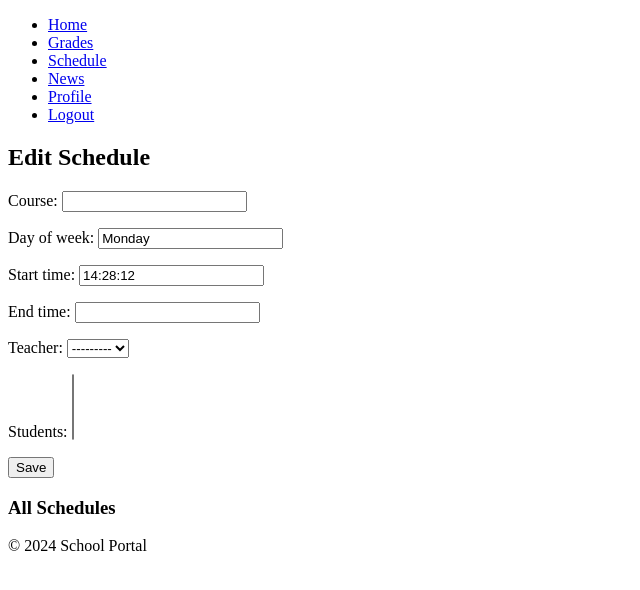
After one commit to KREKERKZ/school_portal, a Django app: page /edit_schedule/ in a window 1280 px wide. The commit adds this page. Shown: the top 590 px of the page, without its empty margins (0-640 px from the left). Run offline with Django 3.2, Linux system fonts and the light colour scheme; a user stored in the database is signed in; data that the repository does not hold is empty.

Commit message:
Fix line endings

```diff
--- a/app/admin.py
+++ b/app/admin.py
@@ -1,5 +1,3 @@
-# app/admin.py
-
 from django.contrib import admin
 from .models import CustomUser, Grade, Schedule, News
 
--- a/app/admin_routes.py
+++ b/app/admin_routes.py
@@ -6,5 +6,4 @@ urlpatterns = [
     path('schedule/', views.view_schedule, name='view_schedule_admin'),
     path('news/', views.view_news, name='view_news_admin'),
     path('profile/', views.view_profile, name='view_profile_admin'),
-    # Добавьте другие маршруты для администраторов, если есть
 ]
--- a/app/auth.py
+++ b/app/auth.py
@@ -10,9 +10,9 @@ def login_view(request):
         password = request.POST['password']
         user = authenticate(request, username=username, password=password)
         if user is not None:
-            if user.is_approved:
+            if hasattr(user, 'customuser') and user.customuser.is_approved:
                 login(request, user)
-                return redirect('home')
+                return redirect('index')
             else:
                 messages.error(request, 'Your account is awaiting approval.')
         else:
--- a/app/forms.py
+++ b/app/forms.py
@@ -2,12 +2,23 @@
 
 from django.contrib.auth.forms import UserCreationForm
 from django import forms
-from .models import CustomUser
+from .models import CustomUser, Schedule, Grade
 
 
 class CustomUserCreationForm(UserCreationForm):
     class Meta:
         model = CustomUser
-        fields = ('username', 'email', 'user_type', 'is_approved')
+        fields = ('username', 'email', 'user_type')
 
-    is_approved = forms.BooleanField(label='Is Approved', required=False)
+
+class ScheduleForm(forms.ModelForm):
+    class Meta:
+        model = Schedule
+        fields = ['course', 'day_of_week', 'start_time', 'end_time',
+                  'teacher', 'students']
+
+
+class GradeForm(forms.ModelForm):
+    class Meta:
+        model = Grade
+        fields = ['student', 'course', 'grade']
--- a/app/models.py
+++ b/app/models.py
@@ -1,6 +1,8 @@
 # app/models.py
+
 from django.contrib.auth.models import AbstractUser
 from django.db import models
+from django.utils import timezone
 
 
 class CustomUser(AbstractUser):
@@ -27,22 +29,23 @@ class CustomUser(AbstractUser):
     )
 
 
-class Grade(models.Model):
-    student = models.ForeignKey(CustomUser,
-                                on_delete=models.CASCADE,
-                                related_name='grades')
-    subject = models.CharField(max_length=100)
-    grade = models.DecimalField(max_digits=5, decimal_places=2)
-    date = models.DateField()
+class Schedule(models.Model):
+    course = models.CharField(max_length=100)
+    day_of_week = models.CharField(max_length=50, default='Monday')
+    start_time = models.TimeField(default=timezone.now)
+    end_time = models.TimeField()
+    teacher = models.ForeignKey('CustomUser', on_delete=models.CASCADE,
+                                related_name='taught_classes')
+    students = models.ManyToManyField('CustomUser',
+                                      related_name='enrolled_classes')
 
 
-class Schedule(models.Model):
-    teacher = models.ForeignKey(CustomUser,
-                                on_delete=models.CASCADE,
-                                related_name='schedules')
-    day = models.CharField(max_length=20)
-    time = models.TimeField()
-    class_name = models.CharField(max_length=100)
+class Grade(models.Model):
+    student = models.ForeignKey('CustomUser', on_delete=models.CASCADE,
+                                related_name='grades')
+    course = models.ForeignKey('Schedule', on_delete=models.CASCADE,
+                               related_name='grades', default=1)
+    grade = models.FloatField()
 
 
 class News(models.Model):
--- a/app/parent_routes.py
+++ b/app/parent_routes.py
@@ -6,5 +6,4 @@ urlpatterns = [
     path('schedule/', views.view_schedule, name='view_schedule_parent'),
     path('news/', views.view_news, name='view_news_parent'),
     path('profile/', views.view_profile, name='view_profile_parent'),
-    # Добавьте другие маршруты для родителей, если есть
 ]
--- a/app/routes.py
+++ b/app/routes.py
@@ -5,5 +5,4 @@ urlpatterns = [
     path('', views.index, name='index'),
     path('login/', views.login_view, name='login'),
     path('register/', views.register_view, name='register'),
-    # Добавьте другие маршруты, если необходимо
 ]
--- a/app/student_routes.py
+++ b/app/student_routes.py
@@ -6,5 +6,4 @@ urlpatterns = [
     path('schedule/', views.view_schedule, name='view_schedule_student'),
     path('news/', views.view_news, name='view_news_student'),
     path('profile/', views.view_profile, name='view_profile_student'),
-    # Добавьте другие маршруты для студентов, если есть
 ]
--- a/app/teacher_routes.py
+++ b/app/teacher_routes.py
@@ -6,5 +6,4 @@ urlpatterns = [
     path('schedule/', views.view_schedule, name='view_schedule_teacher'),
     path('news/', views.view_news, name='view_news_teacher'),
     path('profile/', views.view_profile, name='view_profile_teacher'),
-    # Добавьте другие маршруты для учителей, если есть
 ]
--- a/app/templates/base.html
+++ b/app/templates/base.html
@@ -29,7 +29,7 @@
 
     <div class="content">
         {% block content %}
-        <!-- Здесь будет вставлен специфический контент каждой страницы -->
+
         {% endblock %}
     </div>
 
@@ -37,7 +37,6 @@
         <p>&copy; 2024 School Portal</p>
     </footer>
 
-    <!-- Подключение скриптов JavaScript -->
     <script src="{% static 'js/scripts.js' %}"></script>
 </body>
 </html>
--- /dev/null
+++ b/app/templates/edit_schedule.html
@@ -0,0 +1,17 @@
+{% extends "base.html" %}
+
+{% block content %}
+  <h2>Edit Schedule</h2>
+  <form method="post">
+    {% csrf_token %}
+    {{ form.as_p }}
+    <button type="submit">Save</button>
+  </form>
+
+  <h3>All Schedules</h3>
+  <ul>
+    {% for schedule in schedules %}
+      <li>{{ schedule }} <a href="{% url 'edit_schedule' schedule.id %}">Edit</a></li>
+    {% endfor %}
+  </ul>
+{% endblock %}
--- a/app/urls.py
+++ b/app/urls.py
@@ -13,4 +13,9 @@ urlpatterns = [
     path('login/', login_view, name='login'),
     path('logout/', logout_view, name='logout'),
     path('register/', register_view, name='register'),
+    path('edit_schedule/', views.edit_schedule, name='edit_schedule'),
+    path('edit_schedule/<int:schedule_id>/', views.edit_schedule,
+         name='edit_schedule'),
+    path('edit_grades/', views.edit_grades, name='edit_grades'),
+    path('edit_grades/<int:grade_id>/', views.edit_grades, name='edit_grades'),
 ]
--- a/app/views.py
+++ b/app/views.py
@@ -1,11 +1,11 @@
 # app/views.py
 
-from django.shortcuts import render, redirect
-from django.contrib.auth.decorators import login_required
+from django.shortcuts import render, redirect, get_object_or_404
+from django.contrib.auth.decorators import login_required, user_passes_test
 from django.http import HttpResponse
 from django.contrib import messages
 from .models import CustomUser, Grade, Schedule, News
-from .forms import CustomUserCreationForm
+from .forms import CustomUserCreationForm, ScheduleForm, GradeForm
 
 
 def home_view(request):
@@ -18,10 +18,16 @@ def register_view(request):
         if form.is_valid():
             user = form.save(commit=False)
             if user.user_type == 'admin':
-                user.is_approved = False
-                messages.success(
-                    request,
-                    'Registration successful. Waiting for admin approval.')
+                if request.user.is_superuser:
+                    user.is_approved = False
+                    messages.success(
+                        request,
+                        'Registration successful. Waiting for admin approval.')
+                else:
+                    messages.error(
+                        request,
+                        'Only superusers can approve admin registrations.')
+                    return redirect('register')
             else:
                 user.is_approved = True
                 messages.success(request,
@@ -36,8 +42,10 @@ def register_view(request):
 @login_required
 def view_grades(request):
     if hasattr(request.user, 'user_type'):
-        if request.user.user_type in ['parent', 'student']:
-            grades = request.user.grades.all()
+        if request.user.user_type == 'parent':
+            grades = Grade.objects.filter(student__parent=request.user)
+        elif request.user.user_type == 'student':
+            grades = Grade.objects.filter(student=request.user)
         elif request.user.user_type == 'teacher':
             grades = Grade.objects.filter(teacher=request.user)
         elif request.user.user_type == 'admin':
@@ -53,7 +61,9 @@ def view_grades(request):
 def view_schedule(request):
     if hasattr(request.user, 'user_type'):
         if request.user.user_type == 'teacher':
-            schedules = request.user.schedules.all()
+            schedules = Schedule.objects.filter(teacher=request.user)
+        elif request.user.user_type == 'student':
+            schedules = Schedule.objects.filter(student=request.user)
         elif request.user.user_type == 'admin':
             schedules = Schedule.objects.all()
         else:
@@ -61,6 +71,52 @@ def view_schedule(request):
         return render(request, 'schedule.html', {'schedules': schedules})
     else:
         return HttpResponse("User has no user_type attribute.")
+
+
+@user_passes_test(lambda u: u.is_staff or u.user_type == 'teacher')
+@login_required
+def edit_schedule(request, schedule_id=None):
+    if schedule_id:
+        schedule = get_object_or_404(Schedule, id=schedule_id)
+    else:
+        schedule = None
+
+    if request.method == 'POST':
+        form = ScheduleForm(request.POST, instance=schedule)
+        if form.is_valid():
+            form.save()
+            return redirect('view_schedule')
+    else:
+        form = ScheduleForm(instance=schedule)
+        schedules = Schedule.objects.all()
+        teachers = CustomUser.objects.filter(user_type='teacher')
+        return render(request, 'edit_schedule.html', {'form': form,
+                                                      'schedules': schedules,
+                                                      'teachers': teachers})
+
+
+@user_passes_test(lambda u: u.user_type == 'teacher')
+@login_required
+def edit_grades(request, grade_id=None):
+    if grade_id:
+        grade = get_object_or_404(Grade, id=grade_id)
+    else:
+        grade = None
+
+    if request.method == 'POST':
+        form = GradeForm(request.POST, instance=grade)
+        if form.is_valid():
+            form.save()
+            return redirect('view_grades')
+    else:
+        form = GradeForm(instance=grade)
+        grades = Grade.objects.all()
+        students = CustomUser.objects.filter(user_type='student')
+        courses = Schedule.objects.all()
+        return render(request, 'edit_grades.html', {'form': form,
+                                                    'grades': grades,
+                                                    'students': students,
+                                                    'courses': courses})
 
 
 @login_required
```
Also changed, not shown: app/templates/edit_grades.html (added, +17 -0 lines), app/templates/profile.html (added, +11 -0 lines), README.md, db.sqlite3, 2 other files.
